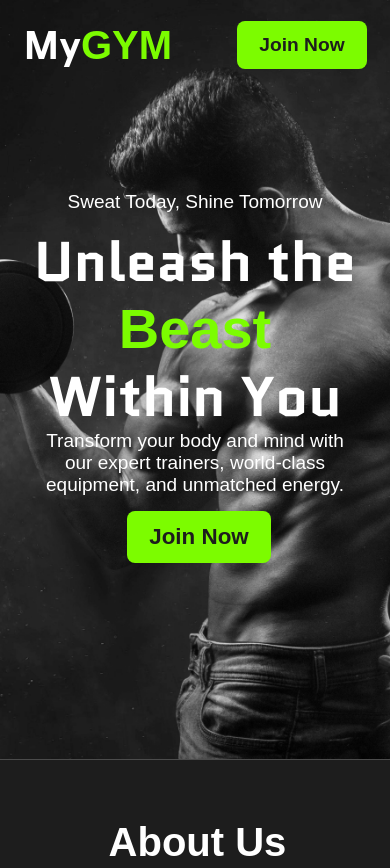
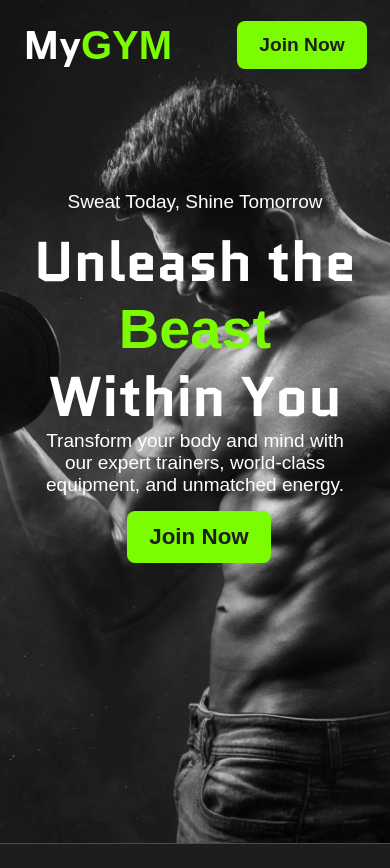
Before and after one commit to Omkar-455/MyGYM-Landing-Page, a plain HTML site: page index.html in a window 390 px wide. Shown: the top 868 px of the page. Drawn offline with Linux system fonts and the light colour scheme; a web font is replaced by a local one.

Commit message:
Code Updated

```diff
--- a/style.css
+++ b/style.css
@@ -351,9 +351,6 @@ strong {
 
 
 @media (max-width:700px) {
-    .hero{
-        height: 90dvh;
-    }
 
     .nav {
         max-width: 88vw;
@@ -491,8 +488,6 @@ strong {
     }
 
     .plans-section {
-        /* width: 90%;
-        align-items: center; */
         padding: 60px 60px 20px 60px;
     }
 
```
